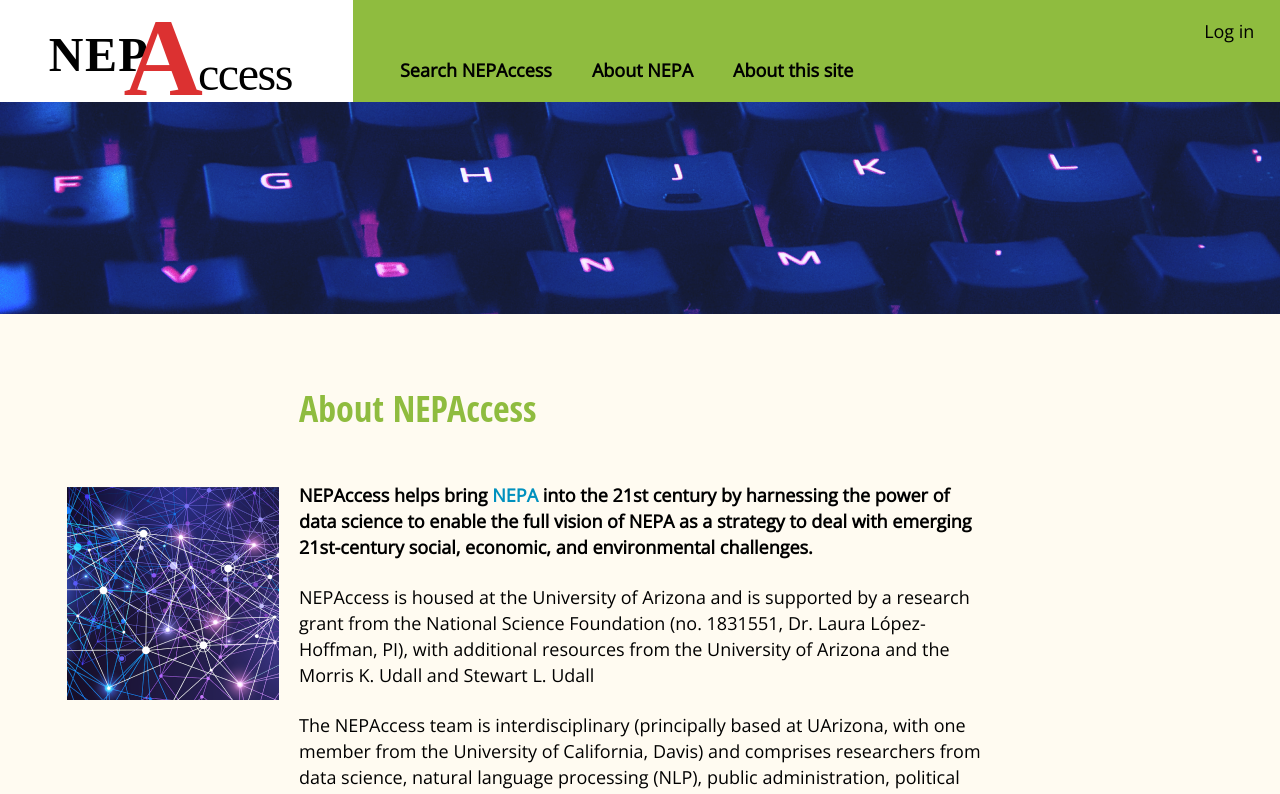
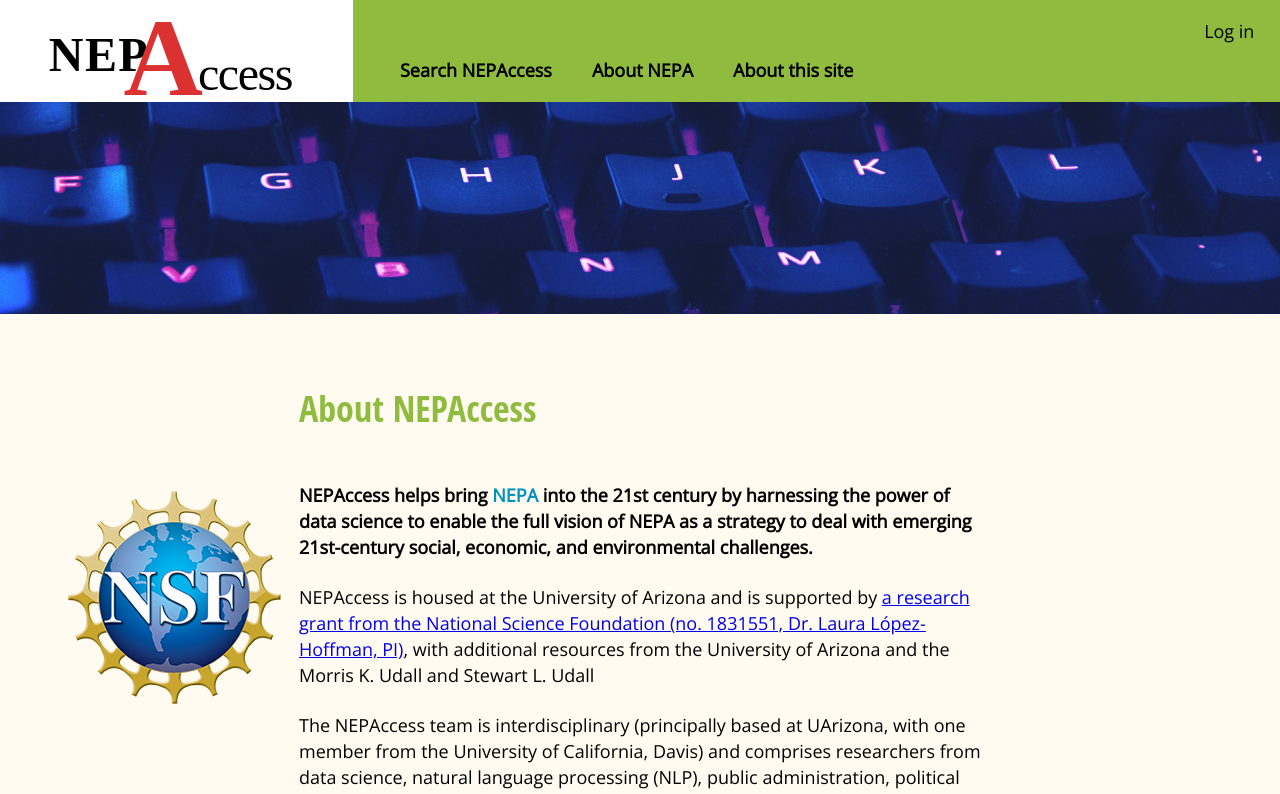
Before and after one commit to GeorgeMSchaffer/nepaccessFront, a React (Create React App) app: page /aboutnepaccess in a window 1280 px wide. Shown: the top 794 px of the page. Built offline with nearby package versions, Linux system fonts and the light colour scheme; no server answers.

Commit message:
Text edits; NSF link/logo
My changes based on what I heard at the meeting, pending further changes from the committee

```diff
--- a/src/AboutNepaccess.js
+++ b/src/AboutNepaccess.js
@@ -20,7 +20,7 @@ class AboutNepaccess extends React.Component {
                         NEPAccess helps bring <Link className="about-nepa-button" to="/aboutnepa">NEPA</Link> into the 21st century by harnessing the power of data science to enable the full vision of NEPA as a strategy to deal with emerging 21st-century social, economic, and environmental challenges.
                     </span>
                     <span className="default-style">
-                        NEPAccess is housed at the University of Arizona and is supported by a research grant from the National Science Foundation (no. 1831551, Dr. Laura López-Hoffman, PI), with additional resources from the University of Arizona and the Morris K. Udall and Stewart L. Udall
+                        NEPAccess is housed at the University of Arizona and is supported by <a id="link-award" href="https://www.nsf.gov/awardsearch/showAward?AWD_ID=1831551">a research grant from the National Science Foundation (no. 1831551, Dr. Laura López-Hoffman, PI)</a>, with additional resources from the University of Arizona and the Morris K. Udall and Stewart L. Udall
                     </span>
                     <span className="default-style">
                         The NEPAccess team is interdisciplinary (principally based at UArizona, with one member from the University of California, Davis) and comprises researchers from data science, natural language processing (NLP), public administration, political science, law, natural resources policy, and UX design and
--- a/src/Landing.js
+++ b/src/Landing.js
@@ -58,12 +58,12 @@ class Landing extends React.Component {
           </div>
           <div>
             <span id="post-text">
-              <span>Whether you are a:</span>
+              {/* <span>Whether you are a:</span>
               <span className="post-text-bullet">  • community stakeholder,</span>
               <span className="post-text-bullet">  • NEPA project manager or engineer, </span>
               <span className="post-text-bullet">  • researcher or student, </span>
-              <span className="post-text-bullet">  • environmental advocate, librarian, or member of the public, </span>
-              <span>NEPAccess is a useful portal to science, public participation, and environmental decision making.</span>
+              <span className="post-text-bullet">  • environmental advocate, librarian, or member of the public, </span> */}
+              <span>For a vast set of users involved in or impacted by NEPA decision-making, NEPAccess is a useful portal to science, public participation, and environmental decision making.</span>
             </span>
             <br />
           </div>
--- a/src/aboutNepa.css
+++ b/src/aboutNepa.css
@@ -34,12 +34,14 @@
 
 #about-nepaccess-side-image {
     position: absolute;
-    width: 212px;
-    height: 213px;
-    left: -232px;
+    /* width: 100%;
+    height: 100%; */
+    width: 350px;
+    height: 220px;
+    left: -300px;
     top: 103px;
 
-    background-image: url("assets/about_side_1.png");
+    background-image: url("assets/bitmaplogo_nolayers.png");
 }
 
 #about-nepa-side-image {
```
Also changed, not shown: src/assets/bitmaplogo_nolayers.png (added).
